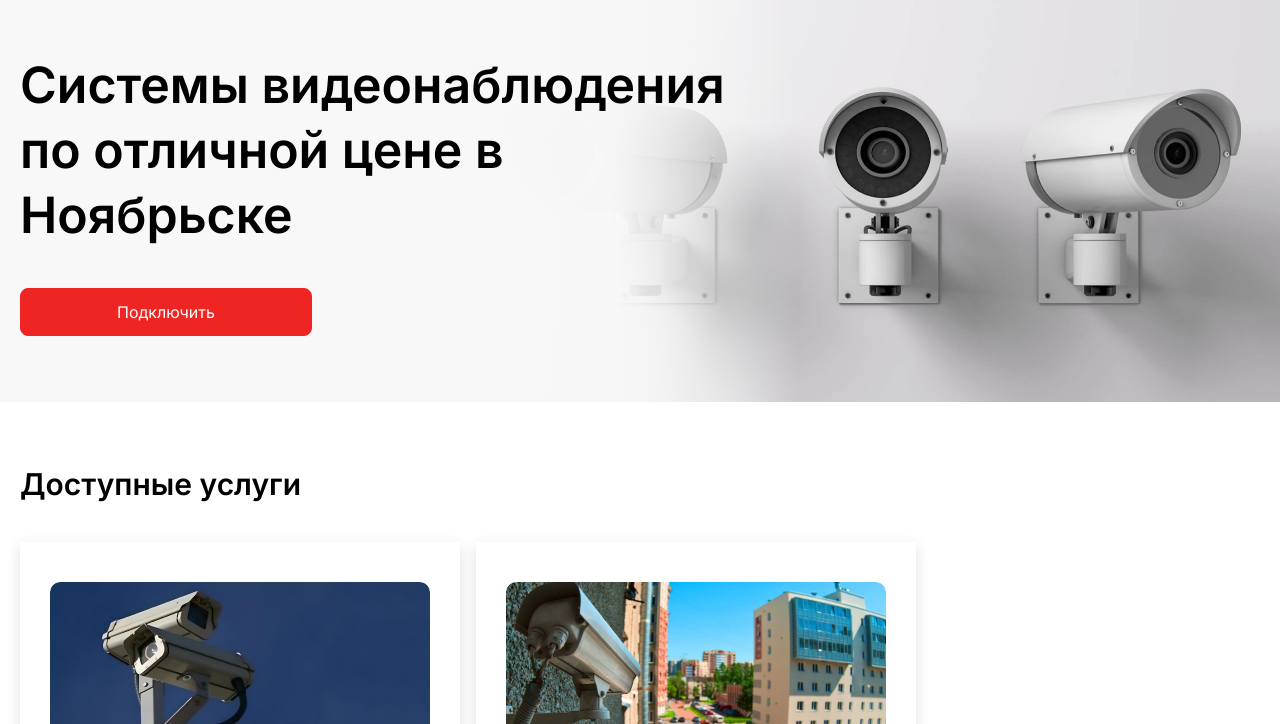
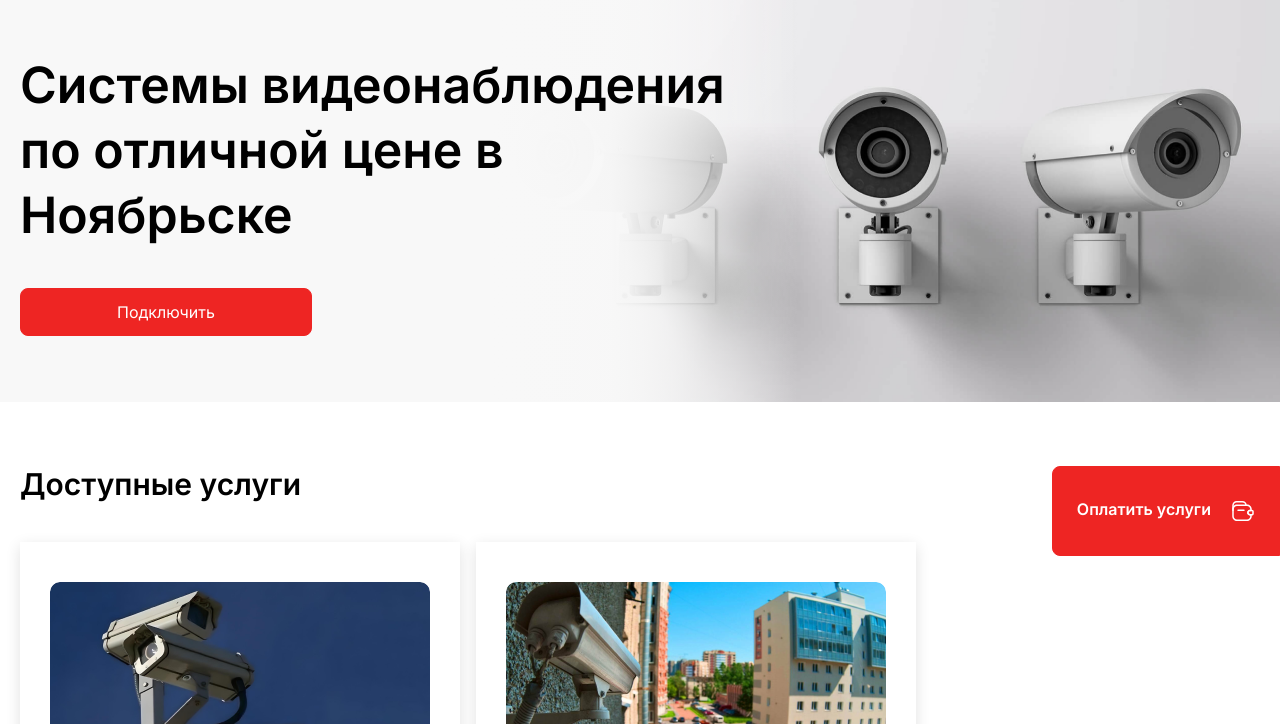
Before and after one commit to helga-umrikh/Sever-svyaz__layout, a plain HTML site: page index.html in a window 1280 px wide. Shown: the part 76-800 px from the top of the page. Drawn offline with Linux system fonts and the light colour scheme; a web font is replaced by a local one.

Commit message:
feat: add fixed button

```diff
--- a/index.html
+++ b/index.html
@@ -53,10 +53,18 @@
         </div>
       </section>
       <section class="services">
-        <p class="services__title">Доступные услуги</p>
+        <div class="services__header">
+          <p class="services__title">Доступные услуги</p>
+          <div class="static-button button">
+            <p class="static-button__title">Оплатить услуги</p>
+            <img src="./assets/wallet-3.svg" />
+          </div>
+        </div>
         <div class="services__cards-container">
         </div>
       </section>
+
+      <div class="example"></div>
     </main>
   </div>
   <script type="module" src="index.js"></script>
--- a/style.scss
+++ b/style.scss
@@ -121,7 +121,6 @@ h6 {
         align-items: center;
     }
 
-
     &__price-number {
         margin: 0 0.13em 0 0;
 
@@ -216,6 +215,32 @@ h6 {
         width: 100%;
         padding: 2.5em 0;
     }
+
+    &__header {
+        display: flex;
+        flex-direction: row;
+        justify-content: space-between;
+    }
+}
+
+.static-button {
+    position: fixed;
+    right: 0;
+    display: flex;
+    flex-direction: row;
+    border-radius: 8px 0px 0px 8px !important;
+    padding: 2em 1.5em;
+
+    &__title {
+        @include subtitle;
+        color: v.$white;
+        padding: 0 1.25em 0 0;
+    }
+}
+
+.example {
+    width: 100%;
+    height: 1000px;
 }
 
 //--------MEDIA-----------------------------------
```
Also changed, not shown: assets/wallet-3.svg (added), style.css, 1 other file.
